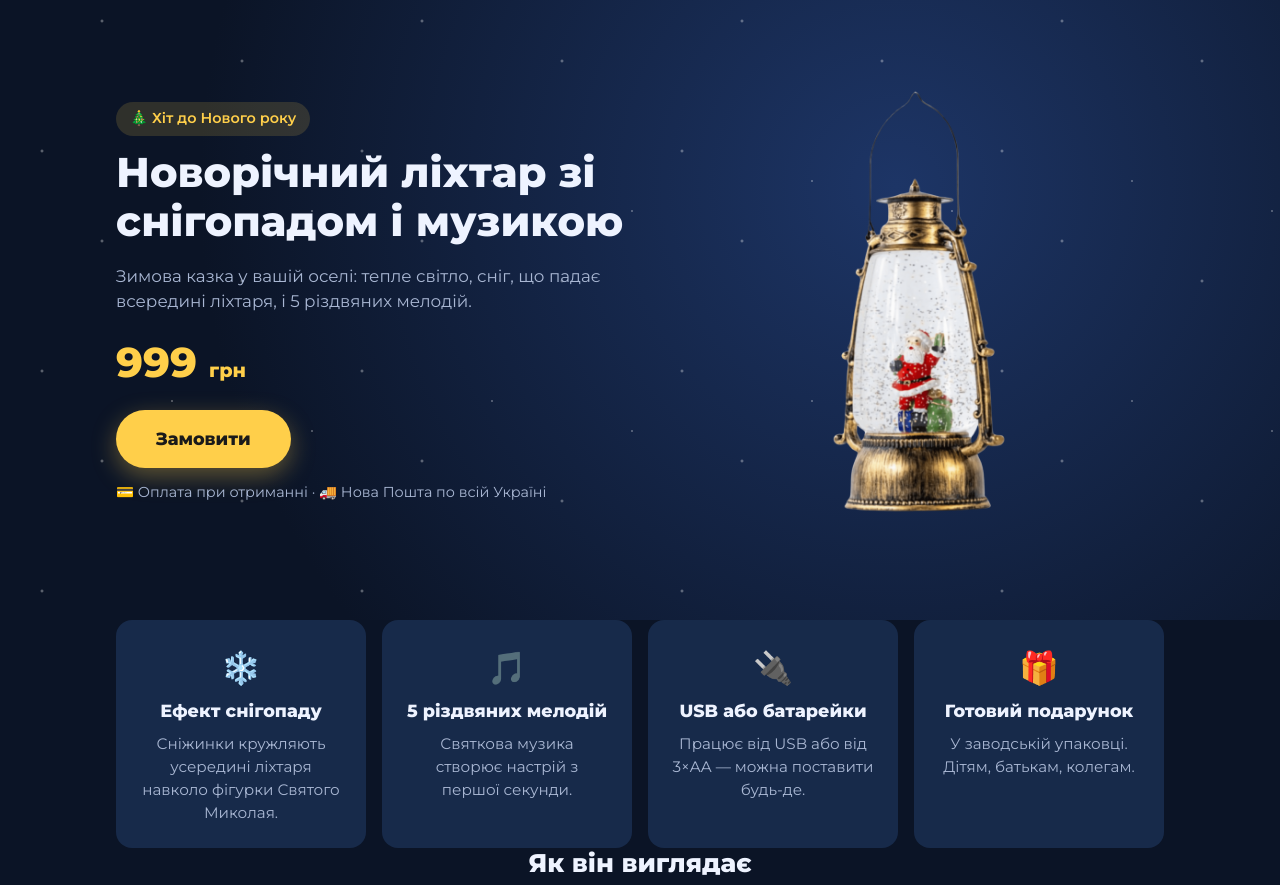
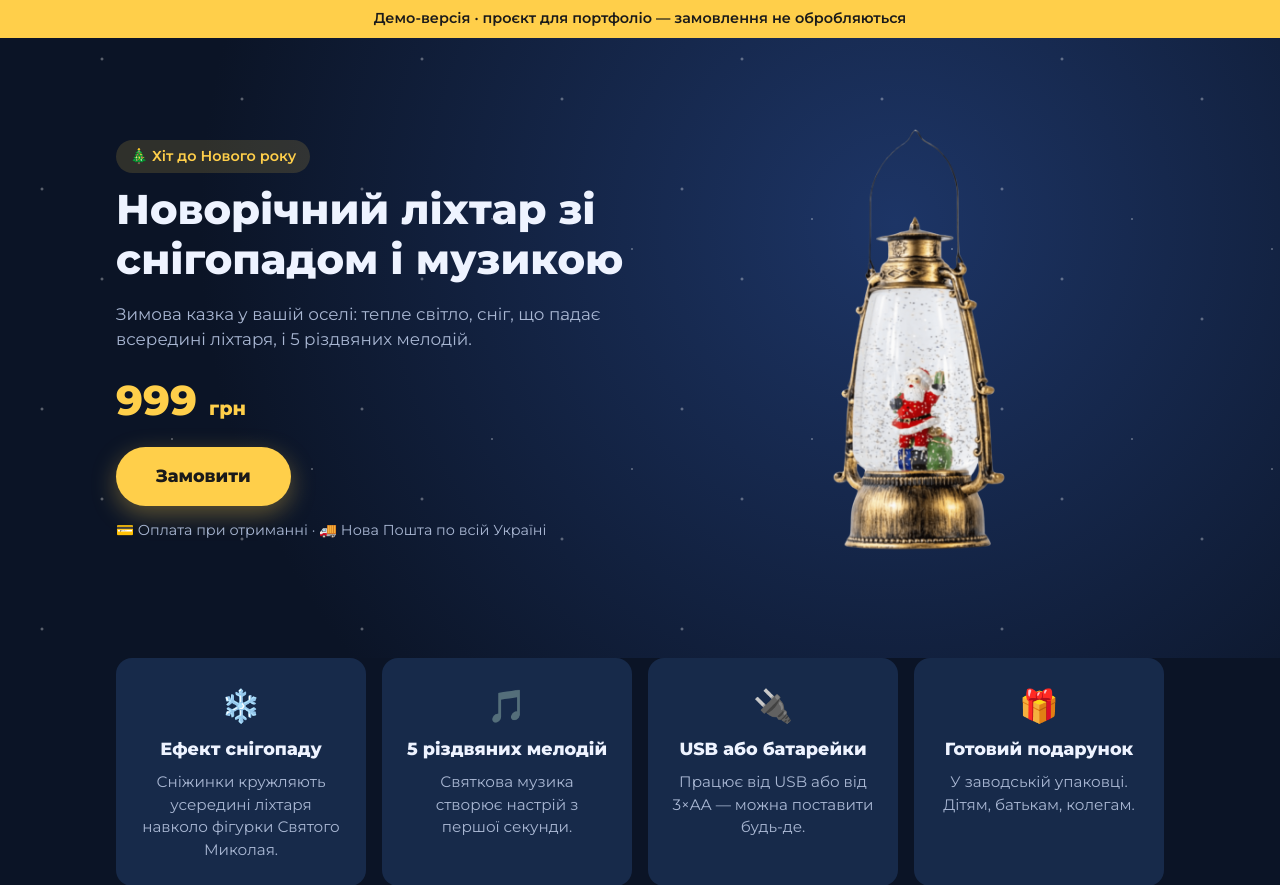
Before and after one commit to maksiart444/fonar-landing, a Flask app: page / in a window 1280 px wide. Shown: the top 885 px of the page. Run offline with Flask 3, Linux system fonts and the light colour scheme.

Commit message:
Демо-режим: заметная полоса вверху страницы и рамка у формы
Co-Authored-By: Claude Opus 5.5 <noreply@anthropic.com>

```diff
--- a/static/style.css
+++ b/static/style.css
@@ -139,6 +139,18 @@ form input:focus, form select:focus { outline: 2px solid var(--accent); border-c
 .footer { padding: 32px 0; text-align: center; color: var(--muted); font-size: .9rem; border-top: 1px solid rgba(255,255,255,.08); }
 .small { font-size: .8rem; }
 
+/* ---------- Демо-режим ---------- */
+.demo-bar {
+  background: var(--accent); color: #1a1a1a;
+  text-align: center; font-weight: 600; font-size: .9rem;
+  padding: 8px 16px;
+}
+.demo-note {
+  text-align: center; color: var(--accent); font-size: .9rem;
+  border: 1px dashed var(--accent); border-radius: 10px;
+  padding: 8px 12px; margin: 0 0 18px;
+}
+
 /* ---------- Компьютер ---------- */
 @media (min-width: 768px) {
   .hero { padding: 80px 0; }
--- a/templates/index.html
+++ b/templates/index.html
@@ -23,6 +23,8 @@
   {% endif %}
 </head>
 <body>
+
+  {% if demo %}<div class="demo-bar">Демо-версія · проєкт для портфоліо — замовлення не обробляються</div>{% endif %}
 
   <!-- ===== ПЕРВЫЙ ЭКРАН ===== -->
   <header class="hero">
@@ -90,7 +92,7 @@
     <div class="wrap order__box">
       <h2>Оформити замовлення</h2>
       <p class="order__price">{{ p.price }} {{ p.currency }} · оплата при отриманні</p>
-      {% if demo %}<p class="small">Демо-версія сайту: замовлення не надсилаються і не зберігаються.</p>{% endif %}
+      {% if demo %}<p class="demo-note">Демо-версія сайту: замовлення не надсилаються і не зберігаються.</p>{% endif %}
       <form id="orderForm" novalidate>
         <input type="text" name="website" class="hp" tabindex="-1" autocomplete="off">
         <label>Ім'я
```
